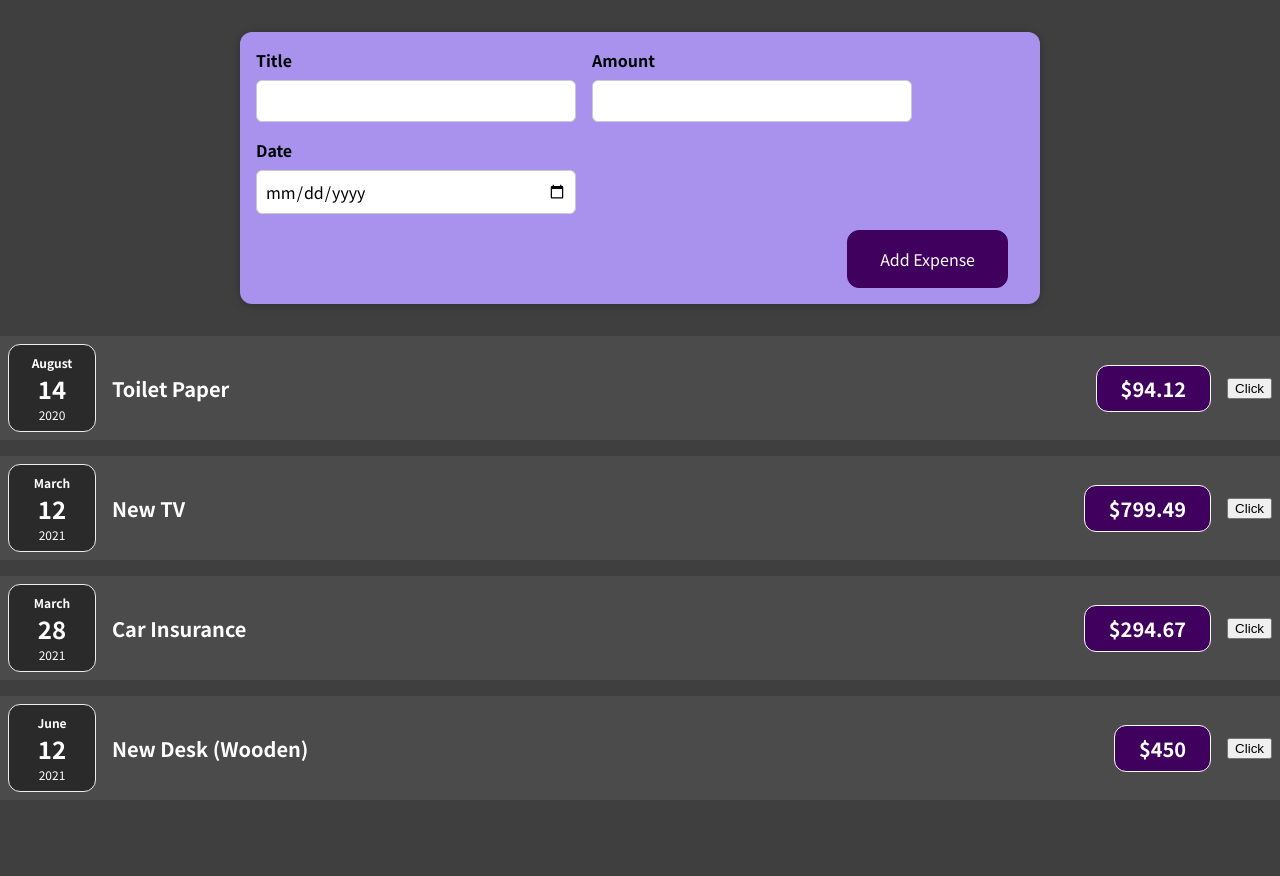
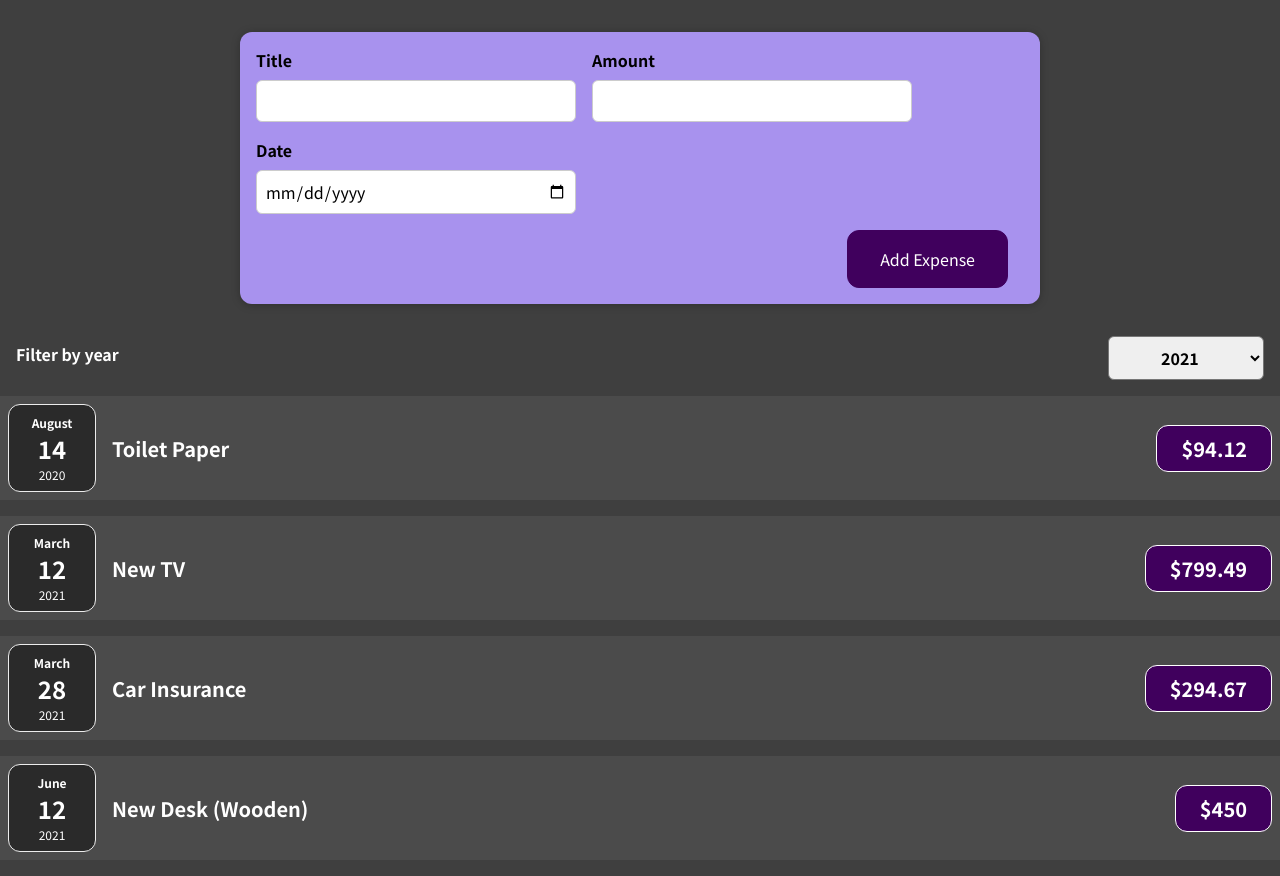
Before and after one commit to iamsomraj/Monitor-Your-Expense, a React (Create React App) app: page / in a window 1280 px wide. Before the commit the page ends 816 px from the top, so only its background shows below. Built offline with nearby package versions, Linux system fonts and the light colour scheme.

Commit message:
Adding Expense Filter comp

```diff
--- a/src/App.tsx
+++ b/src/App.tsx
@@ -23,10 +23,20 @@ const expenses = [
   },
 ];
 
+const onAddExpenseHandler = (expenseItem: {
+  id: string;
+  title: string;
+  amount: string;
+  date: Date;
+}) => {
+  expenses.push({ ...expenseItem, amount: parseFloat(expenseItem.amount) });
+  console.log(expenses);
+};
+
 const App: React.FC = () => {
   return (
     <div>
-      <NewExpense />
+      <NewExpense onAddExpense={onAddExpenseHandler} />
       <Expenses expenses={expenses} />
     </div>
   );
--- a/src/components/Expense/ExpenseItem.tsx
+++ b/src/components/Expense/ExpenseItem.tsx
@@ -1,4 +1,4 @@
-import React, { useState } from "react";
+import React from "react";
 import Card from "../UI/Card";
 import ExpenseDate from "./ExpenseDate";
 import "./ExpenseItem.css";
@@ -10,19 +10,12 @@ interface ExpenseItemProps {
 }
 
 const ExpenseItem: React.FC<ExpenseItemProps> = (props) => {
-  const [title, setTitle] = useState(props.title);
-
-  const titleHandler = () => {
-    setTitle("Title changed");
-  };
-
   return (
     <Card className="expense-item">
       <ExpenseDate date={props.date} />
       <div className="expense-item__description">
-        <h2>{title}</h2>
+        <h2>{props.title}</h2>
         <div className="expense-item__price">${props.amount}</div>
-        <button onClick={titleHandler}>Click</button>
       </div>
     </Card>
   );
--- a/src/components/Expense/Expenses.tsx
+++ b/src/components/Expense/Expenses.tsx
@@ -1,6 +1,8 @@
 import ExpenseItem from "./ExpenseItem";
 import "./ExpenseDate";
 import Card from "../UI/Card";
+import ExpensesFilter from "./ExpensesFilter";
+import { useState } from "react";
 
 interface ExpensesProp {
   expenses: {
@@ -12,8 +14,17 @@ interface ExpensesProp {
 }
 
 const Expenses: React.FC<ExpensesProp> = (props) => {
+  const [selectedYear, setSelectedYear] = useState("2021");
+
+  const yearChangeHandler = (year: string) => {
+    setSelectedYear(year);
+    console.log({ year });
+  };
+
   return (
+    <div>
       <Card className="expenses">
+        <ExpensesFilter year={selectedYear} onYearChange={yearChangeHandler} />
         {props.expenses.map((expense) => (
           <ExpenseItem
             key={expense.id}
@@ -23,6 +34,7 @@ const Expenses: React.FC<ExpensesProp> = (props) => {
           />
         ))}
       </Card>
+    </div>
   );
 };
 
--- /dev/null
+++ b/src/components/Expense/ExpensesFilter.css
@@ -0,0 +1,24 @@
+.expenses-filter {
+  color: white;
+  padding: 0 1rem;
+}
+
+.expenses-filter__control {
+  display: flex;
+  width: 100%;
+  align-items: center;
+  justify-content: space-between;
+  margin: 1rem 0;
+}
+
+.expenses-filter label {
+  font-weight: bold;
+  margin-bottom: 0.5rem;
+}
+
+.expenses-filter select {
+  font: inherit;
+  padding: 0.5rem 3rem;
+  font-weight: bold;
+  border-radius: 6px;
+}
--- /dev/null
+++ b/src/components/Expense/ExpensesFilter.tsx
@@ -0,0 +1,31 @@
+import React from "react";
+import "./ExpensesFilter.css";
+
+interface ExpensesFilterProps {
+  onYearChange: (year: string) => void;
+  year: string;
+}
+
+const ExpensesFilter: React.FC<ExpensesFilterProps> = (props) => {
+  const dropdownChangeHandler: React.ChangeEventHandler<HTMLSelectElement> = (
+    event
+  ) => {
+    props.onYearChange(event.target.value);
+  };
+
+  return (
+    <div className="expenses-filter">
+      <div className="expenses-filter__control">
+        <label>Filter by year</label>
+        <select value={props.year} onChange={dropdownChangeHandler}>
+          <option value="2022">2022</option>
+          <option value="2021">2021</option>
+          <option value="2020">2020</option>
+          <option value="2019">2019</option>
+        </select>
+      </div>
+    </div>
+  );
+};
+
+export default ExpensesFilter;
--- a/src/components/NewExpense/ExpenseForm.tsx
+++ b/src/components/NewExpense/ExpenseForm.tsx
@@ -1,7 +1,15 @@
 import React, { useState } from "react";
 import "./ExpenseForm.css";
 
-const ExpenseForm: React.FC = () => {
+interface ExpenseFormProps {
+  onSaveExpenseData: (item: {
+    title: string;
+    amount: string;
+    date: Date;
+  }) => void;
+}
+
+const ExpenseForm: React.FC<ExpenseFormProps> = (props) => {
   const [title, setTitle] = useState("");
   const [amount, setAmount] = useState("");
   const [date, setDate] = useState("");
@@ -24,14 +32,22 @@ const ExpenseForm: React.FC = () => {
     setDate(event.target.value);
   };
 
+  const clearFormHandler = () => {
+    setTitle("");
+    setAmount("");
+    setDate("");
+  };
+
   const submitHandler: React.FormEventHandler<HTMLFormElement> = (event) => {
     event.preventDefault();
     const expenseItem = {
       title,
       amount,
-      date,
+      date: new Date(date),
     };
-    console.log(expenseItem);
+    // console.log(expenseItem);
+    props.onSaveExpenseData(expenseItem);
+    clearFormHandler();
   };
 
   return (
--- a/src/components/NewExpense/NewExpense.tsx
+++ b/src/components/NewExpense/NewExpense.tsx
@@ -2,10 +2,31 @@ import React from "react";
 import ExpenseForm from "./ExpenseForm";
 import "./NewExpense.css";
 
-const NewExpense: React.FC = () => {
+interface NewExpenseProps {
+  onAddExpense: (expenseItem: {
+    id: string;
+    title: string;
+    amount: string;
+    date: Date;
+  }) => void;
+}
+
+const NewExpense: React.FC<NewExpenseProps> = (props) => {
+  const saveExpenseDataHandler = (enteredExpenseData: {
+    title: string;
+    amount: string;
+    date: Date;
+  }) => {
+    const expenseItem = {
+      ...enteredExpenseData,
+      id: Math.random().toString(),
+    };
+    props.onAddExpense(expenseItem);
+  };
+
   return (
     <div className="new-expense">
-      <ExpenseForm />
+      <ExpenseForm onSaveExpenseData={saveExpenseDataHandler} />
     </div>
   );
 };
```
Lines whose indentation alone changed are shown as unchanged.
